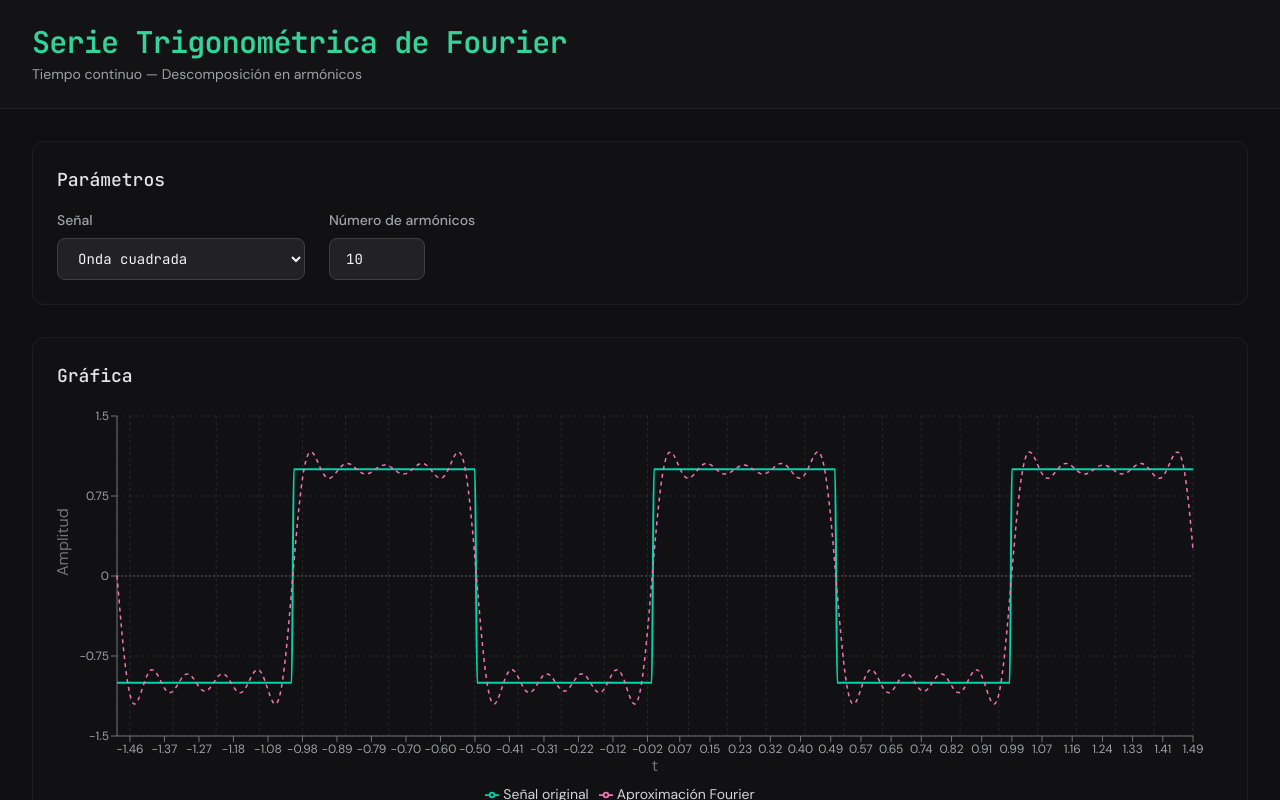
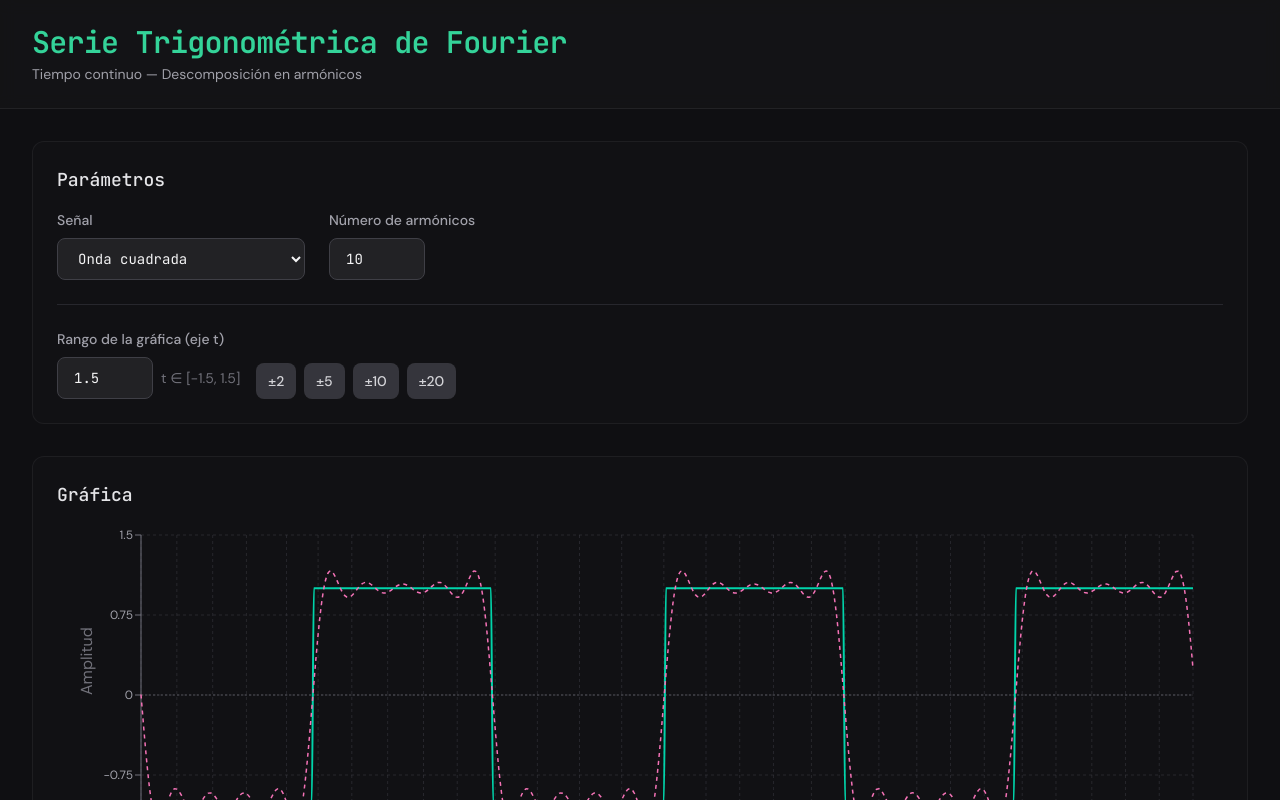
Before and after one commit to Oliverx25/Serie-Trigo-Fourier, a React (Vite) app: page / in a window 1280 px wide. Shown: the top 800 px of the page. Built offline with nearby package versions, Linux system fonts and the light colour scheme.

Commit message:
Fix de graficas

```diff
--- a/src/App.tsx
+++ b/src/App.tsx
@@ -13,10 +13,10 @@ import { FourierChart } from './components/FourierChart';
 import { CoefficientsTable } from './components/CoefficientsTable';
 
 const T = 1;
-const T_MIN = -T * 1.5;
-const T_MAX = T * 1.5;
-/** Para expresión personalizada: período = ancho del rango mostrado, así la serie aproxima toda la curva visible */
-const T_CUSTOM = T_MAX - T_MIN;
+const RANGE_MIN = 0.5;
+const RANGE_MAX = 50;
+const RANGE_DEFAULT = 1.5;
+/** Para expresión personalizada: período = ancho del rango mostrado */
 const SAMPLE_POINTS = 500;
 const DEFAULT_HARMONICS = 10;
 const DEFAULT_CUSTOM_EXPRESSION = 'sin(2*pi*t)';
@@ -26,6 +26,11 @@ function App() {
   const [harmonics, setHarmonics] = useState(DEFAULT_HARMONICS);
   const [customExpression, setCustomExpression] =
     useState(DEFAULT_CUSTOM_EXPRESSION);
+  const [range, setRange] = useState(RANGE_DEFAULT);
+
+  const tMin = -range;
+  const tMax = range;
+  const T_CUSTOM = tMax - tMin;
 
   const signalFn = useMemo(() => {
     if (signalId === 'custom') {
@@ -48,9 +53,9 @@ function App() {
     const coeffs = computeFourierCoefficients(signalFn, period, harmonics);
 
     const data: { t: number; original: number; fourier: number }[] = [];
-    const step = (T_MAX - T_MIN) / SAMPLE_POINTS;
+    const step = (tMax - tMin) / SAMPLE_POINTS;
 
-    for (let t = T_MIN; t <= T_MAX; t += step) {
+    for (let t = tMin; t <= tMax; t += step) {
       data.push({
         t,
         original: signalFn(t),
@@ -59,7 +64,7 @@ function App() {
     }
 
     return { coeffs, chartData: data, isValid: true, error: null };
-  }, [signalFn, harmonics, signalId]);
+  }, [signalFn, harmonics, signalId, tMin, tMax]);
 
   return (
     <div className="min-h-screen bg-[#0f0f12] text-zinc-100">
@@ -153,6 +158,51 @@ function App() {
                 />
               </div>
             </div>
+            <div className="mt-6 flex flex-wrap items-end gap-4 border-t border-zinc-700/50 pt-6">
+              <div>
+                <label
+                  htmlFor="range"
+                  className="mb-2 block text-sm font-medium text-zinc-400"
+                >
+                  Rango de la gráfica (eje t)
+                </label>
+                <div className="flex items-center gap-2">
+                  <input
+                    id="range"
+                    type="number"
+                    min={RANGE_MIN}
+                    max={RANGE_MAX}
+                    step={0.5}
+                    value={range}
+                    onChange={(e) => {
+                      const v = parseFloat(e.target.value);
+                      if (!Number.isNaN(v))
+                        setRange(Math.max(RANGE_MIN, Math.min(RANGE_MAX, v)));
+                    }}
+                    className="w-24 rounded-lg border border-zinc-700 bg-zinc-800/80 px-4 py-2.5 font-display text-sm text-zinc-100 focus:border-emerald-500 focus:outline-none focus:ring-1 focus:ring-emerald-500"
+                  />
+                  <span className="text-sm text-zinc-500">
+                    t ∈ [−{range}, {range}]
+                  </span>
+                </div>
+              </div>
+              <div className="flex gap-2">
+                {[2, 5, 10, 20].map((r) => (
+                  <button
+                    key={r}
+                    type="button"
+                    onClick={() => setRange(r)}
+                    className={`rounded-lg px-3 py-2 text-sm font-medium transition-colors ${
+                      range === r
+                        ? 'bg-emerald-600 text-white'
+                        : 'bg-zinc-700/80 text-zinc-300 hover:bg-zinc-600/80'
+                    }`}
+                  >
+                    ±{r}
+                  </button>
+                ))}
+              </div>
+            </div>
           </section>
 
           {/* Gráfica */}
@@ -164,6 +214,7 @@ function App() {
               <FourierChart
                 data={chartData}
                 yDomain={signalId === 'custom' ? 'auto' : undefined}
+                xDomain={[tMin, tMax]}
               />
             ) : (
               <div className="flex h-[400px] items-center justify-center rounded-lg bg-zinc-800/30 text-zinc-500">
--- a/src/components/FourierChart.tsx
+++ b/src/components/FourierChart.tsx
@@ -9,6 +9,7 @@ import {
   ResponsiveContainer,
   ReferenceLine,
 } from 'recharts';
+import { formatAxisTick } from '../lib/formatAxisTick';
 
 interface ChartPoint {
   t: number;
@@ -20,9 +21,15 @@ interface FourierChartProps {
   data: ChartPoint[];
   /** Dominio Y fijo o 'auto' para adaptar al rango de los datos */
   yDomain?: [number, number] | 'auto';
+  /** Dominio X fijo para centrar t=0 (ej. [tMin, tMax]) */
+  xDomain?: [number, number];
 }
 
-export function FourierChart({ data, yDomain = [-1.5, 1.5] }: FourierChartProps) {
+export function FourierChart({
+  data,
+  yDomain = [-1.5, 1.5],
+  xDomain,
+}: FourierChartProps) {
   const domain: [number, number] =
     yDomain === 'auto'
       ? (() => {
@@ -39,14 +46,15 @@ export function FourierChart({ data, yDomain = [-1.5, 1.5] }: FourierChartProps)
       <ResponsiveContainer width="100%" height="100%">
         <LineChart
           data={data}
-          margin={{ top: 10, right: 30, left: 0, bottom: 0 }}
+          margin={{ top: 10, right: 30, left: 24, bottom: 0 }}
         >
           <CartesianGrid strokeDasharray="3 3" stroke="#3f3f46" opacity={0.5} />
           <XAxis
             dataKey="t"
             stroke="#71717a"
             tick={{ fill: '#a1a1aa', fontSize: 12 }}
-            tickFormatter={(v) => v.toFixed(2)}
+            tickFormatter={(v) => formatAxisTick(Number(v))}
+            domain={xDomain}
             label={{
               value: 't',
               position: 'insideBottom',
@@ -57,6 +65,7 @@ export function FourierChart({ data, yDomain = [-1.5, 1.5] }: FourierChartProps)
           <YAxis
             stroke="#71717a"
             tick={{ fill: '#a1a1aa', fontSize: 12 }}
+            tickFormatter={(v) => formatAxisTick(Number(v))}
             domain={domain}
             label={{
               value: 'Amplitud',
@@ -73,7 +82,7 @@ export function FourierChart({ data, yDomain = [-1.5, 1.5] }: FourierChartProps)
             }}
             labelStyle={{ color: '#a1a1aa' }}
             formatter={(value: number, name: string) => [
-              value.toFixed(4),
+              formatAxisTick(value),
               name,
             ]}
             labelFormatter={(t) => `t = ${Number(t).toFixed(3)}`}
@@ -84,7 +93,18 @@ export function FourierChart({ data, yDomain = [-1.5, 1.5] }: FourierChartProps)
               <span className="text-sm text-zinc-300">{value}</span>
             )}
           />
-          <ReferenceLine x={0} stroke="#52525b" strokeDasharray="2 2" />
+          {/* Eje de ordenadas (t = 0) bien visible, tipo gráfica cartesiana */}
+          <ReferenceLine
+            x={0}
+            stroke="#71717a"
+            strokeWidth={1.5}
+            label={{
+              value: 't = 0',
+              position: 'top',
+              fill: '#a1a1aa',
+              fontSize: 11,
+            }}
+          />
           <ReferenceLine y={0} stroke="#52525b" strokeDasharray="2 2" />
           <Line
             type="monotone"
--- /dev/null
+++ b/src/lib/formatAxisTick.ts
@@ -0,0 +1,15 @@
+/**
+ * Formatea valores para etiquetas de ejes: máximo 2 decimales.
+ * Números muy grandes o muy pequeños se muestran en notación exponencial.
+ */
+export function formatAxisTick(value: number): string {
+  if (value === 0) return '0';
+  const abs = Math.abs(value);
+  if (abs >= 1000 || (abs < 0.01 && abs > 0)) {
+    const exp = value.toExponential(2);
+    return exp.replace('e+', 'e').replace(/e0(?=\d)/, 'e');
+  }
+  const decimals = abs >= 100 ? 0 : abs >= 1 ? 2 : 2;
+  const formatted = value.toFixed(decimals);
+  return Number(formatted).toString();
+}
```
